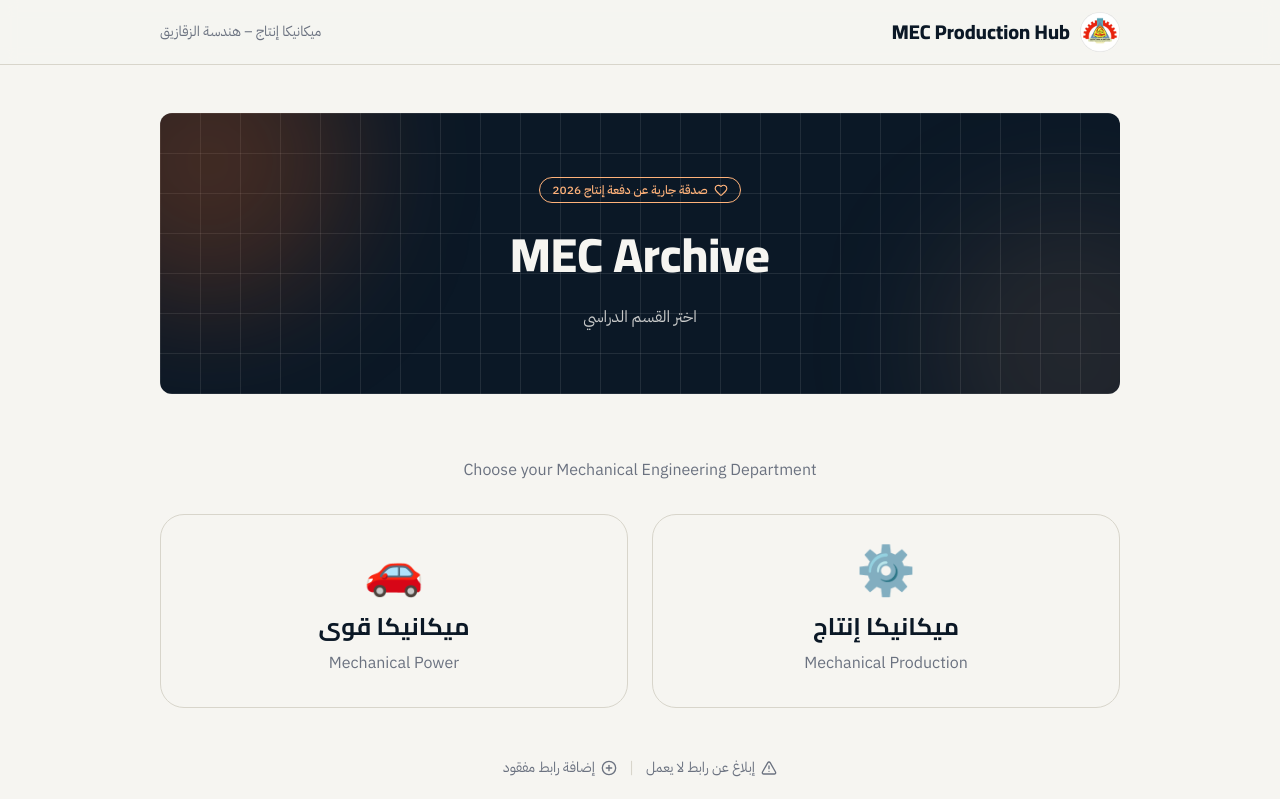
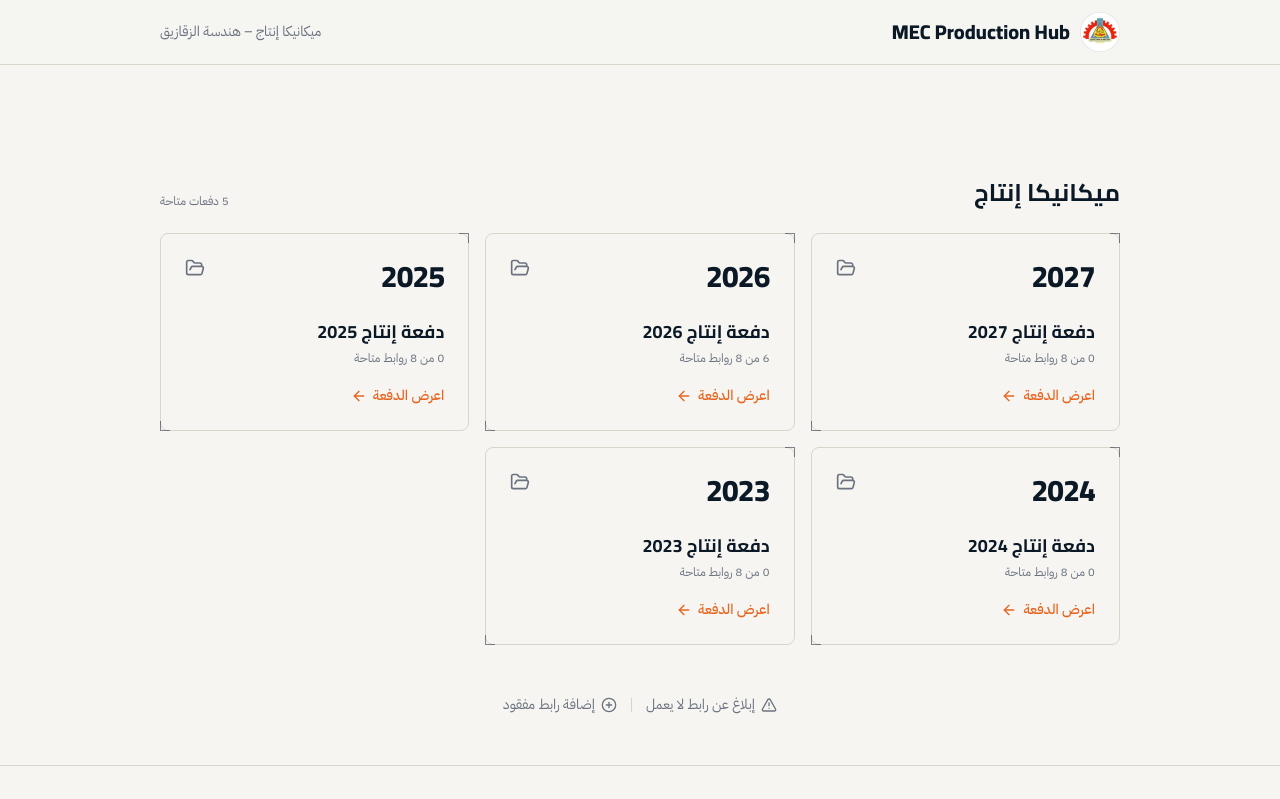
Before and after one commit to Ahmed207-5/mec-production-hub, a Next.js app: page /production in a window 1280 px wide. Shown: the top 799 px of the page. Built offline with nearby package versions, Linux system fonts and the light colour scheme.

Commit message:
Create department selection homepage

```diff
--- a/src/app/production/page.tsx
+++ b/src/app/production/page.tsx
@@ -1,5 +1,26 @@
-import Home from "../page";
+import Header from "@/components/Header";
+import Footer from "@/components/Footer";
+import BatchGrid from "@/components/BatchGrid";
+import FeedbackLinks from "@/components/FeedbackLinks";
+import { batches } from "@/data/batches";
 
 export default function ProductionPage() {
-  return <Home />;
+  return (
+    <>
+      <Header />
+
+      <main className="mx-auto w-full max-w-5xl flex-1 px-5 sm:px-8 py-8 sm:py-12">
+        <BatchGrid
+          title="ميكانيكا إنتاج"
+          batches={batches}
+        />
+
+        <div className="mt-12 flex justify-center">
+          <FeedbackLinks />
+        </div>
+      </main>
+
+      <Footer />
+    </>
+  );
 }
```
